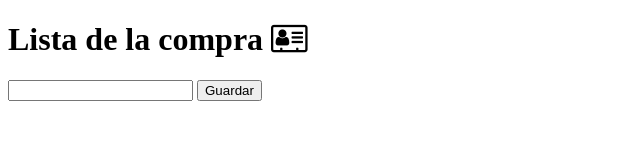
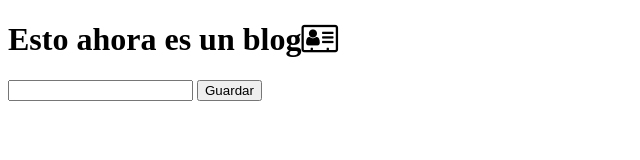
Before and after one commit to LdMe/blog_js2, a plain HTML site: page index.html in a window 1280 px wide. Shown: the whole page, without its empty margins (0-640 px from the left). Drawn offline with Linux system fonts and the light colour scheme.

Commit message:
esto NO es un blog

```diff
--- a/index.html
+++ b/index.html
@@ -16,7 +16,7 @@
     <link rel="stylesheet" href="https://cdnjs.cloudflare.com/ajax/libs/font-awesome/4.7.0/css/font-awesome.min.css">
 </head>
 <body>
-    <h1 > Lista de la compra <i class="fa fa-address-card-o"></i></h1>
+    <h1 >Esto ahora es un blog<i class="fa fa-address-card-o"></i></h1>
 
     <input type="text" id="input">
     <button id="guardar">Guardar</button>
```
